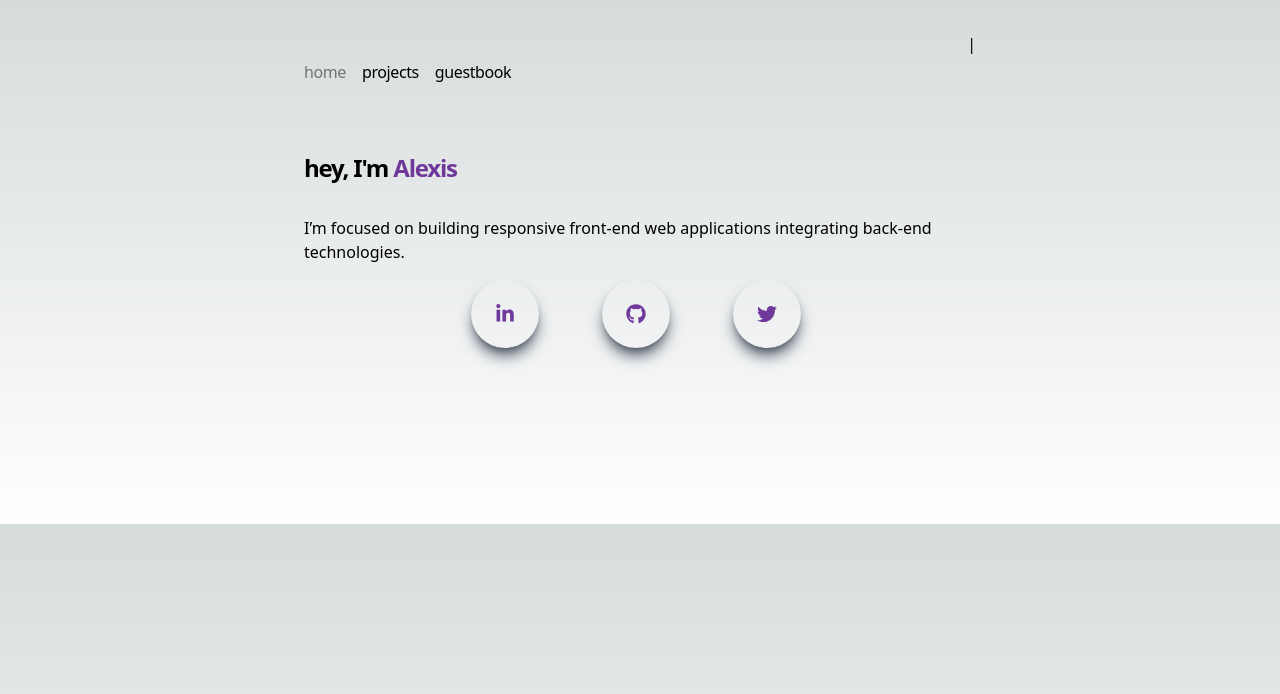
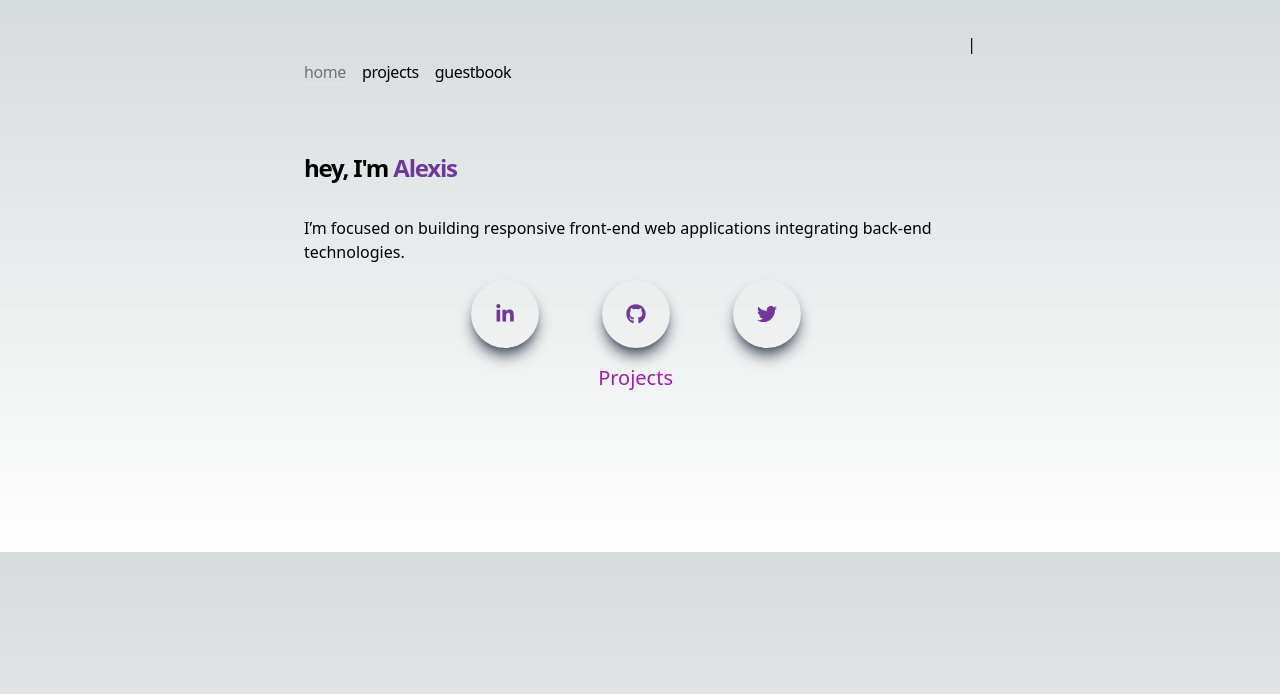
Before and after one commit to AlexisFlo/portfolio-next, a Next.js app: page / in a window 1280 px wide. Shown: the top 694 px of the page. Built offline with nearby package versions, Linux system fonts and the light colour scheme.

Commit message:
Added project section
Adding the initial project structure

```diff
--- /dev/null
+++ b/app/components/projectItem.js
@@ -0,0 +1,7 @@
+export default function PojectItem () {
+  return(
+    <>
+     <h2 className="text-xl text-center text-fuchsia-700">Projects</h2>
+    </>
+  )
+}
--- a/app/page.js
+++ b/app/page.js
@@ -1,9 +1,11 @@
 import Main from './components/main'
+import PojectItem from './components/projectItem'
 
 export default function Home() {
   return (
     <section>
       <Main />
+      <PojectItem />
     </section>
   )
 }
```
